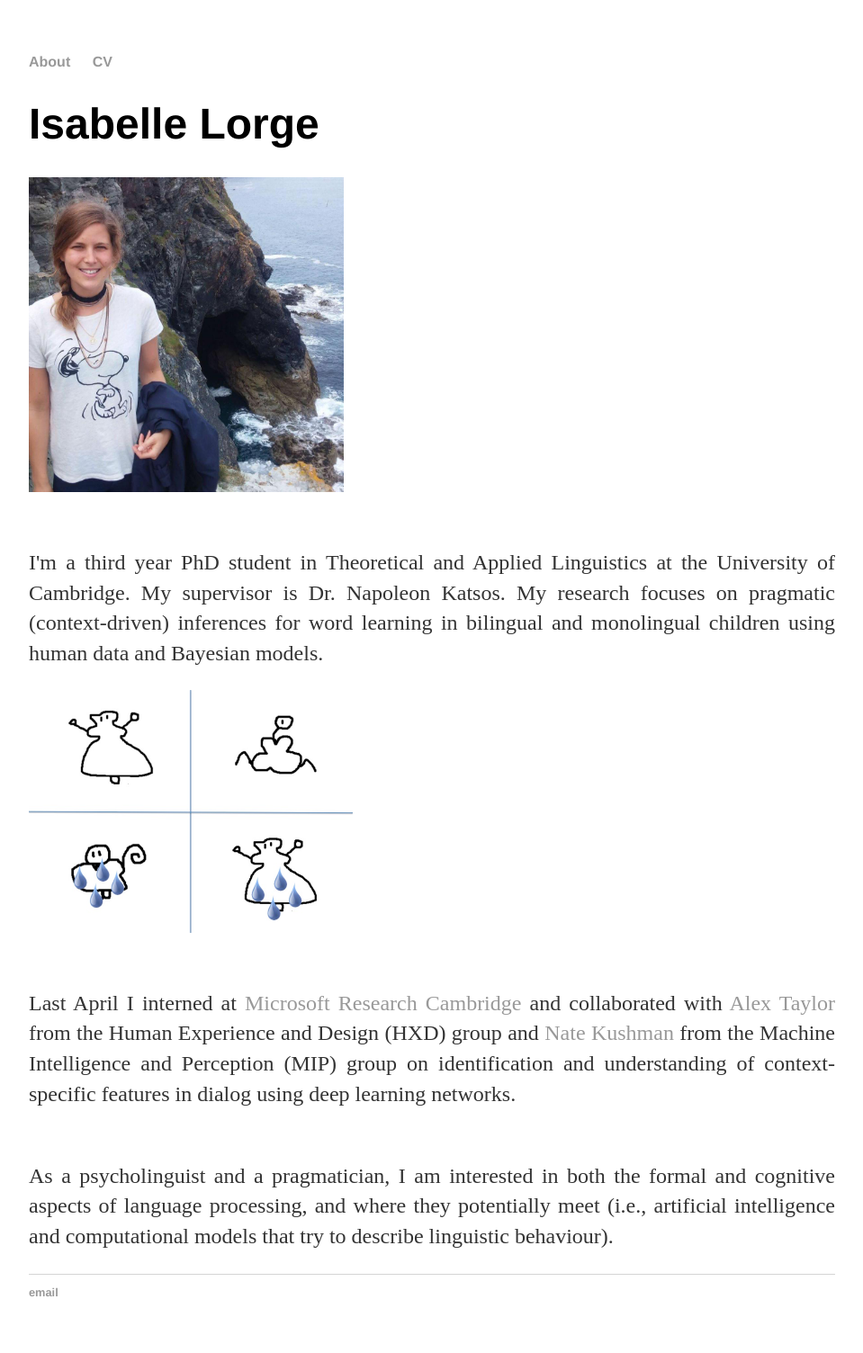
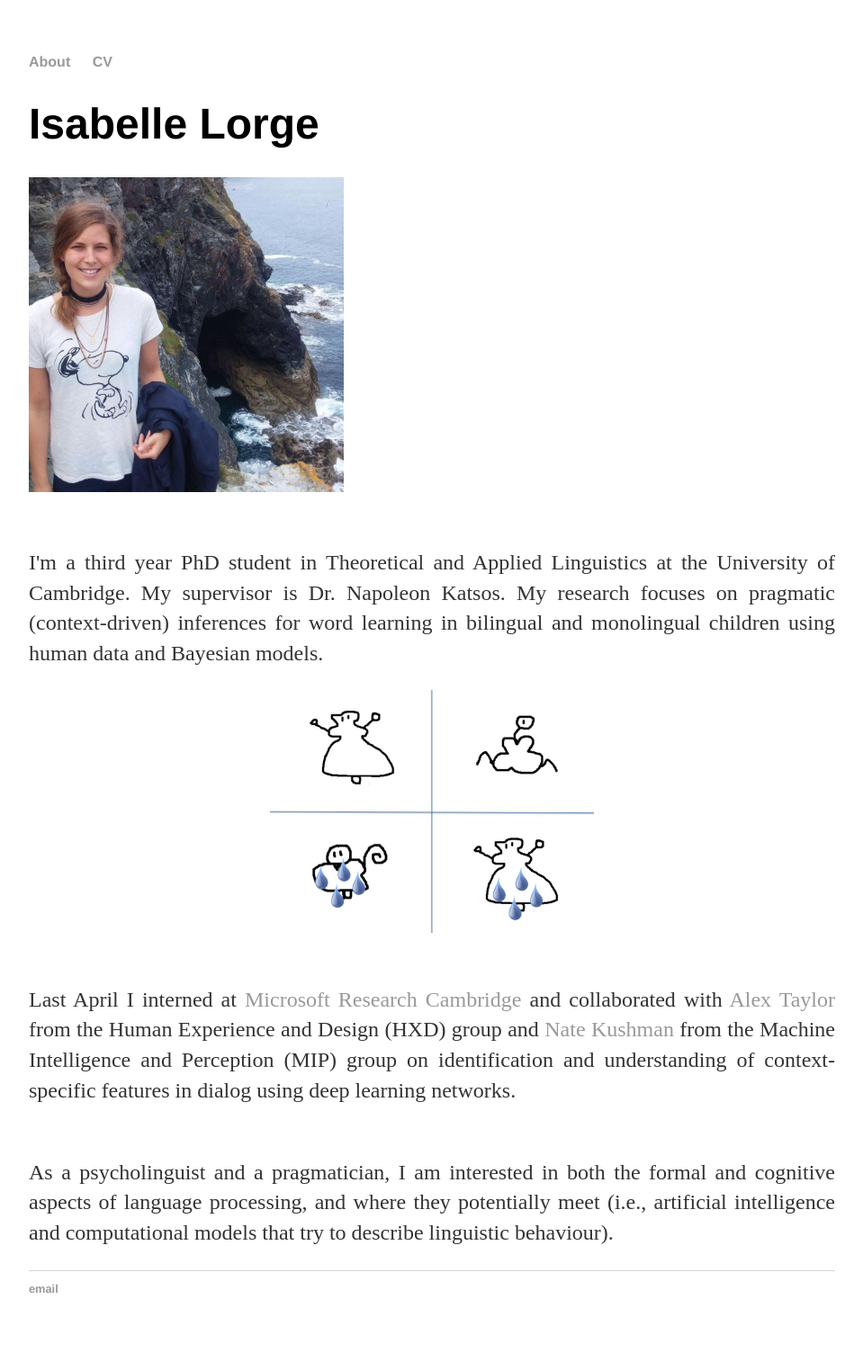
Before and after one commit to isabellelorge/isabellelorge.github.io, a Jekyll site: the page built from index.html, in a window 1280 px wide. Shown: the whole page at 90% size, without its empty margins (160-1119 px from the left). Built offline with Jekyll 4.4.1, drawn with Linux system fonts in a browser that asks for light colours.

Commit message:
Update index.html

```diff
--- a/index.html
+++ b/index.html
@@ -7,7 +7,7 @@ title: Isabelle Lorge
 	<img src="pic.jpg" alt="me", width="350", height="350">
 	<p><br>I'm a third year PhD student in Theoretical and Applied Linguistics at the University of Cambridge. My supervisor is
 	Dr. Napoleon Katsos. My research focuses on pragmatic (context-driven) inferences for word learning in bilingual and monolingual children using human data and Bayesian models.<br> </p>
-	<img src="Slide02.jpg" alt="slide02", width="360", height="270">
+	<img src="Slide02.jpg" alt="slide02", width="360", height="270" class="center">
 	<p> <br>Last April I interned at <a href="https://www.microsoft.com/en-us/research/lab/microsoft-research-cambridge/"> Microsoft Research Cambridge </a>
 	and collaborated with <a href= "https://ast.io/"> Alex Taylor </a> from the Human Experience and Design (HXD) group and <a href="https://www.microsoft.com/en-us/research/people/nkushman/"> Nate Kushman </a> from the
 	Machine Intelligence and Perception (MIP) group on identification and understanding of context-specific features in dialog using deep learning networks.</br> </p>
```
